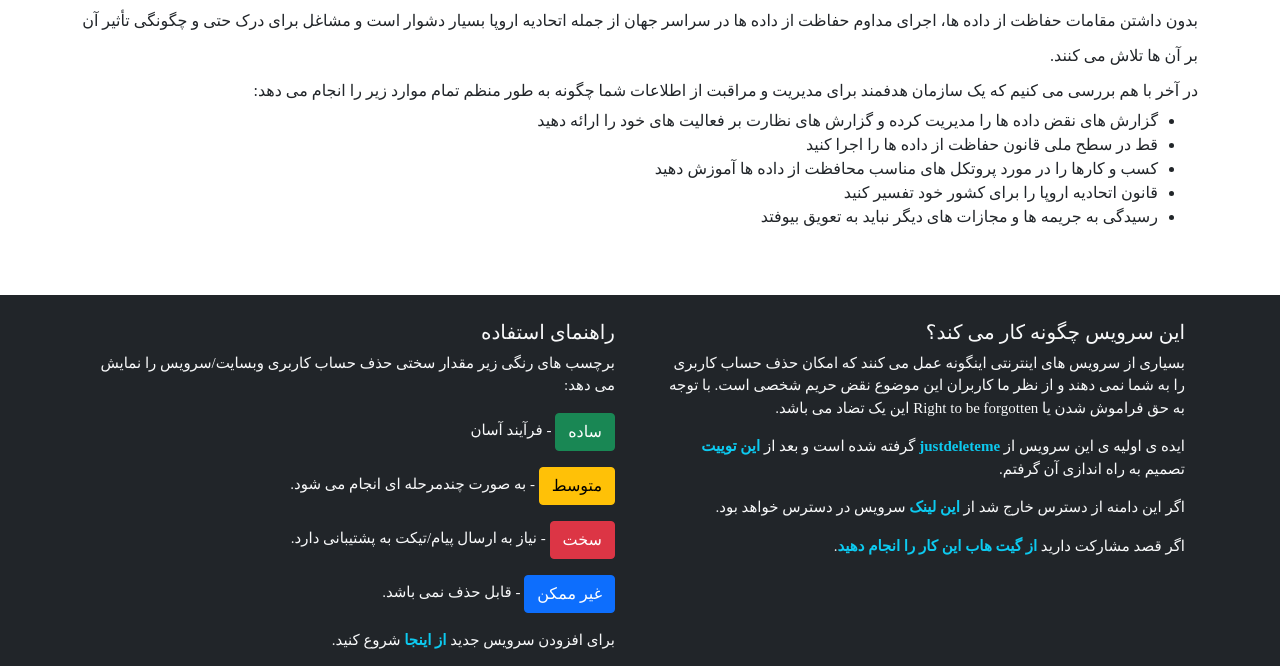
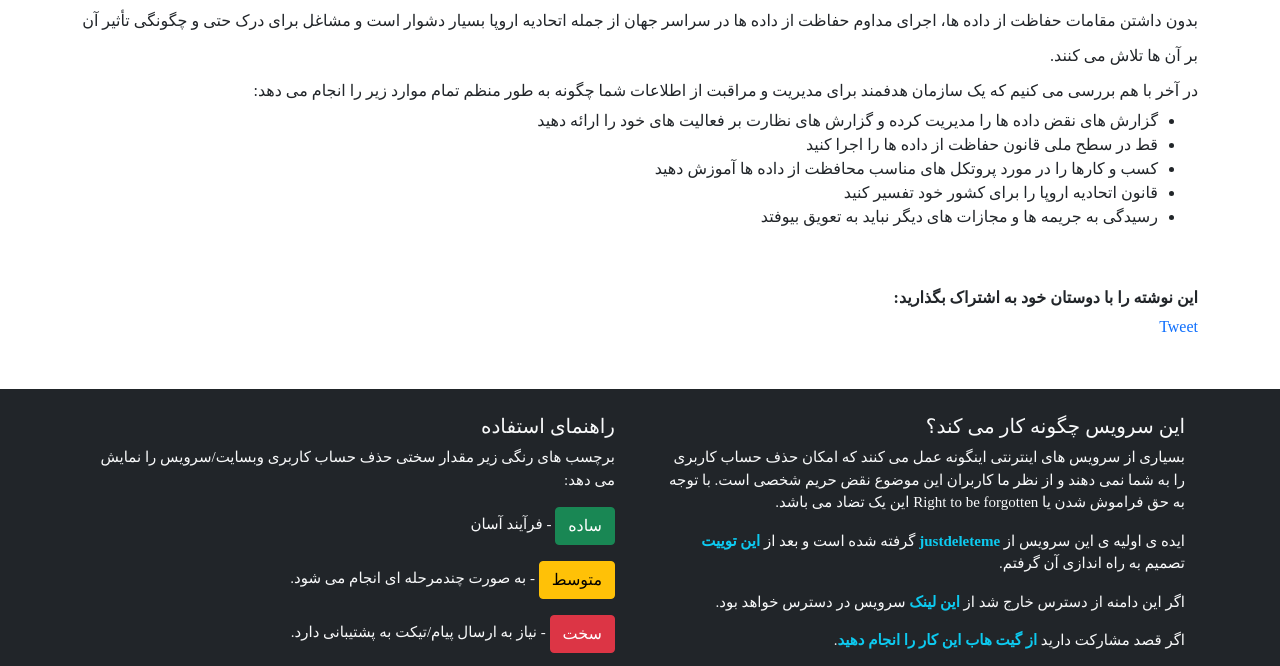
Before and after one commit to rtbf-ir/rtbf.ir, a plain HTML site: page post/National-data-protection-authority.html in a window 1280 px wide. Shown: the part 1381-2047 px from the top of the page. Drawn offline with nearby package versions, Linux system fonts and the light colour scheme; a web font is replaced by a local one.

Commit message:
add twitter share button

```diff
--- a/post/National-data-protection-authority.html
+++ b/post/National-data-protection-authority.html
@@ -75,6 +75,9 @@
 <li>قانون اتحادیه اروپا را برای کشور خود تفسیر کنید</li>
 <li>رسیدگی به جریمه ها و مجازات های دیگر نباید به تعویق بیوفتد </li>
 </ul>
+<p>&nbsp;</p>
+<p><strong>این نوشته را با دوستان خود به اشتراک بگذارید:</strong></p>
+<a href="https://twitter.com/share?ref_src=twsrc%5Etfw" class="twitter-share-button" data-show-count="false">Tweet</a><script async src="https://platform.twitter.com/widgets.js" charset="utf-8"></script>
 </div>
 </div>
 </div>
```
Also changed, not shown: post/anonymity-in-internet.html (+3 -0 lines), post/gdpr.html (+3 -0 lines), post/how-to-delete-all-social-media-content.html (+3 -0 lines), post/how-to-delete-all-your-data-from-internet.html (+3 -0 lines), post/information-privacy.html (+3 -0 lines), post/privacy-court-in-india.html (+3 -0 lines), post/right-to-be-forgotten.html (+3 -0 lines), post/tor-and-onion.html (+3 -0 lines).
